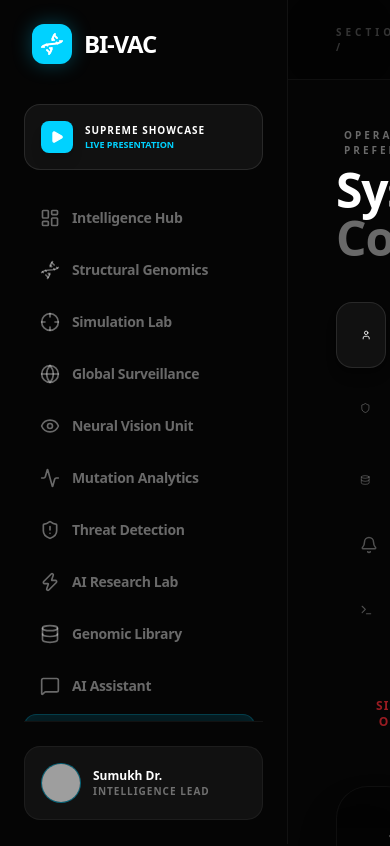
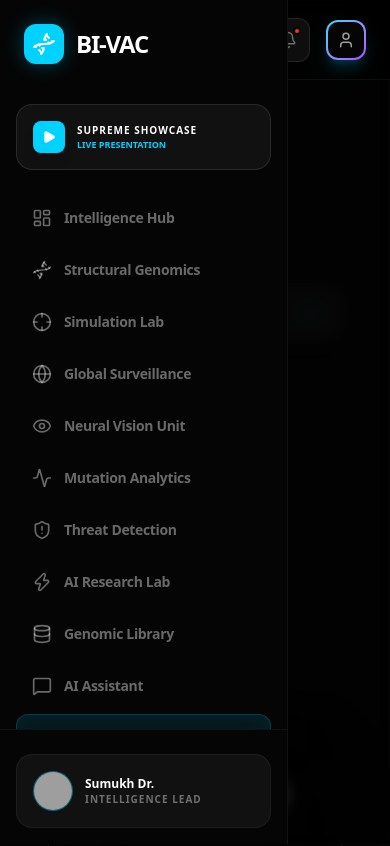
Before and after one commit to Ft-sumukh/bio-vac, a Next.js app in the folder frontend/: page /settings in a window 390 px wide. Shown: the top 846 px of the page. Built offline with nearby package versions, Linux system fonts and the light colour scheme; grey boxes are pictures that could not be loaded.

Commit message:
feat: make sidebar collapsible and responsive

```diff
--- a/frontend/src/components/DashboardLayout.tsx
+++ b/frontend/src/components/DashboardLayout.tsx
@@ -2,16 +2,21 @@
 
 import { Sidebar } from "./Sidebar";
 import { motion, AnimatePresence } from "framer-motion";
-import { Search, Bell, Menu, User } from "lucide-react";
+import { Search, Bell, Menu, User, ChevronLeft } from "lucide-react";
 import { usePathname } from "next/navigation";
+import { useState } from "react";
+import { cn } from "@/lib/utils";
 
 export const DashboardLayout = ({ children }: { children: React.ReactNode }) => {
   const pathname = usePathname();
+  const [isSidebarOpen, setIsSidebarOpen] = useState(true);
 
   // Dynamic page title based on path
   const getPageTitle = () => {
     switch (pathname) {
       case '/': return 'Intelligence Hub';
+      case '/structural-genomics': return 'Structural Genomics';
+      case '/simulation-lab': return 'Simulation Lab';
       case '/surveillance': return 'Global Surveillance';
       case '/vision': return 'Neural Vision Unit';
       case '/mutations': return 'Mutation Analytics';
@@ -33,15 +38,24 @@
         <div className="absolute bottom-[-10%] right-[-10%] w-[40%] h-[40%] bg-purple-500/5 blur-[120px] rounded-full animate-pulse" style={{ animationDelay: '2s' }} />
       </div>
 
-      <Sidebar />
+      <Sidebar isOpen={isSidebarOpen} setIsOpen={setIsSidebarOpen} />
 
-      <main className="pl-72 min-h-screen">
+      <main className={cn(
+        "min-h-screen transition-all duration-300 ease-in-out",
+        isSidebarOpen ? "md:pl-72 pl-0" : "md:pl-20 pl-0"
+      )}>
         {/* Production-Grade Header */}
-        <header className="h-20 border-b border-white/5 backdrop-blur-3xl bg-black/40 sticky top-0 z-40 px-12 flex items-center justify-between">
-          <div className="flex items-center space-x-6">
-             <div className="flex items-center space-x-3">
-                <span className="text-[10px] font-black text-white/20 uppercase tracking-[0.4em]">Section /</span>
-                <span className="text-sm font-black text-white uppercase tracking-widest">{getPageTitle()}</span>
+        <header className="h-20 border-b border-white/5 backdrop-blur-3xl bg-black/40 sticky top-0 z-40 px-6 md:px-12 flex items-center justify-between">
+          <div className="flex items-center space-x-4 md:space-x-6">
+             <button
+               onClick={() => setIsSidebarOpen(!isSidebarOpen)}
+               className="p-3 bg-white/5 border border-white/10 rounded-xl text-white/40 hover:text-white transition-all flex-shrink-0"
+             >
+                {isSidebarOpen ? <ChevronLeft size={18} /> : <Menu size={18} />}
+             </button>
+             <div className="flex items-center space-x-3 truncate">
+                <span className="hidden sm:inline text-[10px] font-black text-white/20 uppercase tracking-[0.4em]">Section /</span>
+                <span className="text-sm font-black text-white uppercase tracking-widest truncate">{getPageTitle()}</span>
              </div>
           </div>
 
--- a/frontend/src/components/Sidebar.tsx
+++ b/frontend/src/components/Sidebar.tsx
@@ -1,6 +1,6 @@
 "use client";
 
-import { motion } from "framer-motion";
+import { motion, AnimatePresence } from "framer-motion";
 import {
   LayoutDashboard,
   Activity,
@@ -37,95 +37,141 @@
   { id: "settings", label: "Configuration", icon: Settings, path: "/settings" },
 ];
 
-export const Sidebar = () => {
+export const Sidebar = ({ isOpen, setIsOpen }: { isOpen: boolean, setIsOpen: (v: boolean) => void }) => {
   const pathname = usePathname();
 
   return (
-    <aside className="w-72 h-screen bg-[#050505] backdrop-blur-3xl border-r border-white/5 fixed left-0 top-0 z-50 flex flex-col p-6">
-      <div className="flex items-center space-x-3 mb-10 px-2">
-        <div className="w-10 h-10 bg-brand-blue rounded-xl flex items-center justify-center shadow-[0_0_20px_rgba(0,210,255,0.3)]">
+    <>
+      {/* Mobile Backdrop */}
+      <AnimatePresence>
+        {isOpen && (
+          <motion.div
+            initial={{ opacity: 0 }}
+            animate={{ opacity: 1 }}
+            exit={{ opacity: 0 }}
+            onClick={() => setIsOpen(false)}
+            className="md:hidden fixed inset-0 bg-black/60 backdrop-blur-sm z-40"
+          />
+        )}
+      </AnimatePresence>
+
+      <aside className={cn(
+        "h-screen bg-[#050505] backdrop-blur-3xl border-r border-white/5 fixed left-0 top-0 z-50 flex flex-col transition-all duration-300 ease-in-out",
+        isOpen ? "w-72 translate-x-0" : "w-20 -translate-x-full md:translate-x-0"
+      )}>
+        <div className="flex items-center space-x-3 mb-10 px-6 pt-6">
+          <div className="w-10 h-10 bg-brand-blue rounded-xl flex items-center justify-center shadow-[0_0_20px_rgba(0,210,255,0.3)] shrink-0">
             <Dna className="text-white" size={24} />
           </div>
-        <span className="text-2xl font-black text-white tracking-tighter uppercase">BI-VAC</span>
+          {isOpen && (
+            <motion.span
+              initial={{ opacity: 0 }} animate={{ opacity: 1 }} exit={{ opacity: 0 }}
+              className="text-2xl font-black text-white tracking-tighter uppercase whitespace-nowrap"
+            >
+              BI-VAC
+            </motion.span>
+          )}
         </div>
 
         {/* Special Demo Action */}
-      <Link href="/demo" className="mb-6">
+        <div className="px-4 mb-6">
+          <Link href="/demo">
              <div className={cn(
-           "p-4 rounded-2xl border transition-all relative overflow-hidden group",
+               "p-4 rounded-2xl border transition-all relative overflow-hidden group flex items-center",
                pathname === '/demo'
                  ? "bg-brand-blue/20 border-brand-blue/50"
-             : "bg-white/5 border-white/10 hover:border-brand-blue/40"
+                 : "bg-white/5 border-white/10 hover:border-brand-blue/40",
+               !isOpen && "justify-center"
              )}>
-            <div className="flex items-center space-x-3 relative z-10">
-               <div className="w-8 h-8 bg-brand-blue text-white rounded-lg flex items-center justify-center shadow-lg group-hover:scale-110 transition-transform">
+                <div className="flex items-center space-x-3 relative z-10 w-full">
+                   <div className="w-8 h-8 bg-brand-blue text-white rounded-lg flex items-center justify-center shadow-lg group-hover:scale-110 transition-transform shrink-0">
                       <Play size={14} className="fill-current" />
                    </div>
-               <div>
-                  <div className="text-[10px] font-black text-white uppercase tracking-widest">Supreme Showcase</div>
-                  <div className="text-[9px] font-bold text-brand-blue uppercase">Live Presentation</div>
+                   {isOpen && (
+                     <div className="whitespace-nowrap overflow-hidden">
+                        <div className="text-[10px] font-black text-white uppercase tracking-widest truncate">Supreme Showcase</div>
+                        <div className="text-[9px] font-bold text-brand-blue uppercase truncate">Live Presentation</div>
                      </div>
+                   )}
                 </div>
                 <div className="absolute inset-0 bg-gradient-to-r from-brand-blue/0 via-brand-blue/10 to-brand-blue/0 -translate-x-full group-hover:translate-x-full transition-transform duration-1000" />
              </div>
           </Link>
+        </div>
 
-      <nav className="flex-1 space-y-1 overflow-y-auto pr-2 custom-scrollbar">
+        <nav className="flex-1 space-y-1 overflow-y-auto px-4 custom-scrollbar overflow-x-hidden">
           {NAV_ITEMS.map((item) => {
             const isActive = pathname === item.path;
             return (
               <Link
                 key={item.id}
                 href={item.path}
+                title={!isOpen ? item.label : undefined}
                 className={cn(
-                "flex items-center justify-between px-4 py-3.5 rounded-xl transition-all duration-300 group relative",
+                  "flex items-center px-4 py-3.5 rounded-xl transition-all duration-300 group relative",
                   isActive
                     ? "bg-brand-blue/10 text-brand-blue border border-brand-blue/20 shadow-[inset_0_0_20px_rgba(0,210,255,0.05)]"
-                  : "text-white/40 hover:text-white/80 hover:bg-white/5"
+                    : "text-white/40 hover:text-white/80 hover:bg-white/5",
+                  !isOpen ? "justify-center" : "justify-between"
                 )}
               >
-              <div className="flex items-center space-x-3">
-                <item.icon size={20} className={cn("transition-colors", isActive ? "text-brand-blue" : "group-hover:text-white")} />
-                <span className="text-sm font-bold tracking-tight">{item.label}</span>
+                <div className="flex items-center space-x-3 w-full">
+                  <item.icon size={20} className={cn("shrink-0 transition-colors", isActive ? "text-brand-blue" : "group-hover:text-white")} />
+                  {isOpen && (
+                    <span className="text-sm font-bold tracking-tight whitespace-nowrap overflow-hidden text-ellipsis">{item.label}</span>
+                  )}
                 </div>
-              {isActive && (
-                <motion.div layoutId="sidebar-indicator">
+                {isActive && isOpen && (
+                  <motion.div layoutId="sidebar-indicator" className="shrink-0 ml-2">
                      <div className="w-1.5 h-1.5 bg-brand-blue rounded-full shadow-[0_0_10px_rgba(0,210,255,1)]" />
                   </motion.div>
+                )}
+                {/* Minimal indicator for collapsed state */}
+                {isActive && !isOpen && (
+                  <div className="absolute right-1 top-1/2 -translate-y-1/2 w-1.5 h-1.5 bg-brand-blue rounded-full shadow-[0_0_10px_rgba(0,210,255,1)]" />
                 )}
               </Link>
             );
           })}
 
           {/* Mini Stats Cards */}
-        <div className="pt-10 space-y-4">
-           <div className="px-2 text-[10px] font-black uppercase tracking-[0.2em] text-white/20 mb-4">Live Status</div>
-           <MiniStat icon={<Database size={12} />} label="Sequences" value="14.8M" color="brand-blue" />
-           <MiniStat icon={<Radio size={12} />} label="Outbreaks" value="12 Clusters" color="red-500" />
+          <div className="pt-10 space-y-4 mb-4">
+             {isOpen && <div className="px-2 text-[10px] font-black uppercase tracking-[0.2em] text-white/20 mb-4 whitespace-nowrap">Live Status</div>}
+             <MiniStat icon={<Database size={12} />} label="Sequences" value="14.8M" color="brand-blue" isOpen={isOpen} />
+             <MiniStat icon={<Radio size={12} />} label="Outbreaks" value="12 Clusters" color="red-500" isOpen={isOpen} />
           </div>
         </nav>
 
-      <div className="mt-auto pt-6 border-t border-white/5">
-        <div className="bg-white/5 rounded-2xl p-4 flex items-center space-x-3 border border-white/5">
+        <div className="mt-auto pt-6 border-t border-white/5 p-4">
+          <div className={cn(
+            "bg-white/5 rounded-2xl flex items-center border border-white/5 transition-all overflow-hidden",
+            isOpen ? "p-4 space-x-3" : "p-2 justify-center"
+          )}>
             <div className="w-10 h-10 rounded-full bg-brand-blue/20 border border-brand-blue/30 overflow-hidden shrink-0">
                <img src="https://i.pravatar.cc/150?u=sumukh" alt="User" />
             </div>
-          <div className="overflow-hidden">
+            {isOpen && (
+              <div className="overflow-hidden whitespace-nowrap">
                 <div className="text-xs font-black text-white truncate">Sumukh Dr.</div>
                 <div className="text-[10px] font-bold text-white/40 uppercase tracking-widest truncate">Intelligence Lead</div>
               </div>
+            )}
           </div>
         </div>
       </aside>
+    </>
   );
 };
 
-const MiniStat = ({ icon, label, value, color }: any) => (
-  <div className="p-4 bg-white/[0.02] border border-white/5 rounded-2xl group cursor-help">
-     <div className="flex items-center space-x-2 text-white/20 mb-1 group-hover:text-white/40">
+const MiniStat = ({ icon, label, value, color, isOpen }: any) => (
+  <div className={cn(
+    "bg-white/[0.02] border border-white/5 rounded-2xl group cursor-help transition-all overflow-hidden flex items-center justify-center",
+    isOpen ? "p-4 flex-col items-start" : "p-3"
+  )}>
+     <div className={cn("flex items-center text-white/20 group-hover:text-white/40", isOpen ? "mb-1 space-x-2" : "")}>
         {icon}
-        <span className="text-[9px] font-black uppercase tracking-widest">{label}</span>
+        {isOpen && <span className="text-[9px] font-black uppercase tracking-widest">{label}</span>}
      </div>
-     <div className={cn("text-xs font-black", `text-${color}`)}>{value}</div>
+     {isOpen && <div className={cn("text-xs font-black", `text-${color}`)}>{value}</div>}
   </div>
 );
```
Lines whose indentation alone changed are shown as unchanged.
